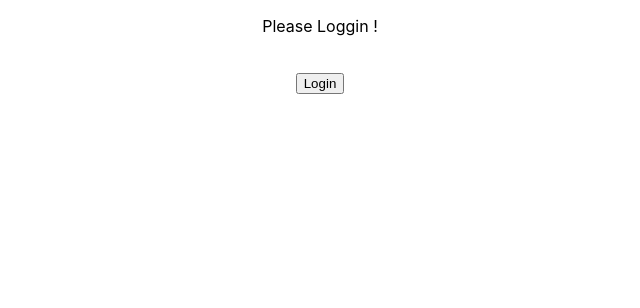
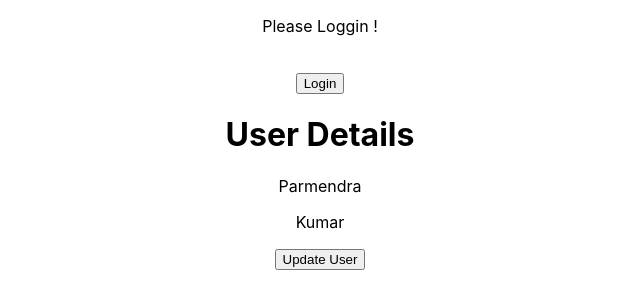
Before and after one commit to parmendra05/react-basics, a React (Create React App) app: page / in a window 1280 px wide. Shown: the top 308 px of the page, without its empty margins (320-960 px from the left). Built offline with nearby package versions, Linux system fonts and the light colour scheme.

Commit message:
useState hook

```diff
--- a/src/App.js
+++ b/src/App.js
@@ -14,6 +14,7 @@ import HelloJSXWorld3 from './components/HelloJSXWorld3';
 import Student from './components/Student';
 import EventHandling from './components/EventHandling';
 import ConditionRendering from './components/ConditionRendering';
+import Users from './components/Users';
 function App() {
   return (
     <div className="App"> {/*
@@ -46,6 +47,7 @@ email="pk@gmail.com"
 <EventHandling/>
 */}
 <ConditionRendering/>
+<Users/>
     </div>
   );
 }
--- /dev/null
+++ b/src/components/Users.js
@@ -0,0 +1,28 @@
+import { useState } from "react"
+
+const Users =() =>{
+    // 1st element property ,2nd element function & with useState passing the default value
+
+    // First Ways
+    const[firstName, setFirstName]=useState("Parmendra")
+    const[lastName, setLastName]=useState("Kumar")
+
+    // 2nd we can also provide
+    //const[user, setuser]=useState({"Parmendra","Kumar"})
+
+    function updateUsers(){
+        setFirstName("Param")
+        setLastName("G")
+    }
+
+    return(
+        <>
+        <h1>User Details</h1>
+        <p>{firstName}</p>
+        <p>{lastName}</p>
+        <button onClick={updateUsers}>Update User</button>
+        </>
+    )
+}
+
+export default Users
```
Also changed, not shown: src/components/HelloJSXWorld.js (line endings or trailing spaces).
